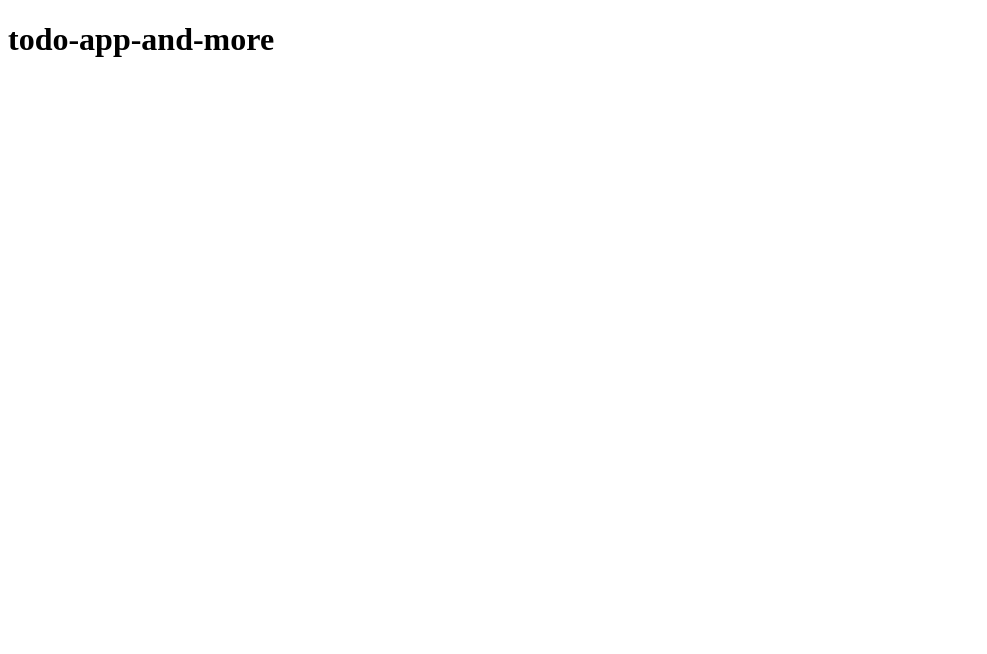
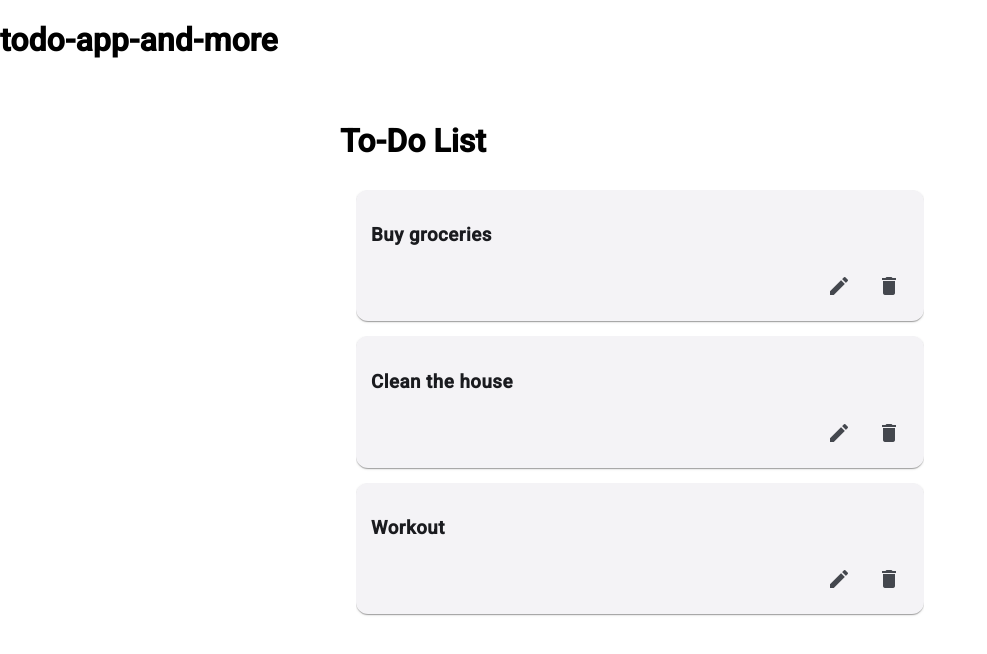
Before and after one commit to Nancy214/ToDo-App-And-More, an Angular app: page / in a window 1280 px wide. Shown: the top 654 px of the page, without its empty margins (0-987 px from the left). Built offline with nearby package versions, Linux system fonts and the light colour scheme.

Commit message:
basic to do with edit and delete

```diff
--- a/angular.json
+++ b/angular.json
@@ -32,6 +32,7 @@
               }
             ],
             "styles": [
+              "@angular/material/prebuilt-themes/azure-blue.css",
               "src/styles.scss"
             ],
             "scripts": []
@@ -91,6 +92,7 @@
               }
             ],
             "styles": [
+              "@angular/material/prebuilt-themes/azure-blue.css",
               "src/styles.scss"
             ],
             "scripts": []
--- a/package.json
+++ b/package.json
@@ -11,10 +11,12 @@
   "private": true,
   "dependencies": {
     "@angular/animations": "^19.0.0",
+    "@angular/cdk": "^19.0.5",
     "@angular/common": "^19.0.0",
     "@angular/compiler": "^19.0.0",
     "@angular/core": "^19.0.0",
-    "@angular/forms": "^19.0.0",
+    "@angular/forms": "^19.0.6",
+    "@angular/material": "^19.0.5",
     "@angular/platform-browser": "^19.0.0",
     "@angular/platform-browser-dynamic": "^19.0.0",
     "@angular/router": "^19.0.0",
--- a/src/app/app.component.html
+++ b/src/app/app.component.html
@@ -1 +1,2 @@
 <h1>{{ title }}</h1>
+<app-todo-list></app-todo-list>
--- a/src/app/app.component.ts
+++ b/src/app/app.component.ts
@@ -1,9 +1,10 @@
 import { Component } from '@angular/core';
-import { RouterOutlet } from '@angular/router';
+// import { RouterOutlet } from '@angular/router';
+import { TodoListComponent } from './todo-list/todo-list.component';
 
 @Component({
   selector: 'app-root',
-  imports: [],
+  imports: [TodoListComponent],
   templateUrl: './app.component.html',
   styleUrl: './app.component.scss',
 })
--- a/src/app/app.config.ts
+++ b/src/app/app.config.ts
@@ -2,7 +2,8 @@ import { ApplicationConfig, provideZoneChangeDetection } from '@angular/core';
 import { provideRouter } from '@angular/router';
 
 import { routes } from './app.routes';
+import { provideAnimationsAsync } from '@angular/platform-browser/animations/async';
 
 export const appConfig: ApplicationConfig = {
-  providers: [provideZoneChangeDetection({ eventCoalescing: true }), provideRouter(routes)]
+  providers: [provideZoneChangeDetection({ eventCoalescing: true }), provideRouter(routes), provideAnimationsAsync()]
 };
--- /dev/null
+++ b/src/app/models/todo.ts
@@ -0,0 +1,4 @@
+export interface Todo {
+  id: number;
+  title: string;
+}
--- /dev/null
+++ b/src/app/todo-list/todo-list.component.html
@@ -0,0 +1,46 @@
+<div class="container">
+  <h1>To-Do List</h1>
+
+  <mat-list>
+    <mat-list-item *ngFor="let todo of todos" style="height: auto;">
+      <mat-card>
+        <!-- View Mode -->
+        <div *ngIf="editingToDoId !== todo.id" class="todo-view">
+          <h3>{{ todo.title }}</h3>
+          <div class="actions">
+            <button
+              mat-icon-button
+              color="primary"
+              (click)="startEditing(todo.id)"
+            >
+              <mat-icon>edit</mat-icon>
+            </button>
+            <button mat-icon-button color="warn" (click)="deleteTodo(todo.id)">
+              <mat-icon>delete</mat-icon>
+            </button>
+          </div>
+        </div>
+
+        <!-- Edit Mode -->
+        <div *ngIf="editingToDoId === todo.id" class="todo-edit">
+          <mat-form-field>
+            <mat-label>Title</mat-label>
+            <input matInput #titleInput [(ngModel)]="todo.title" />
+          </mat-form-field>
+          <div class="actions">
+            <button
+              mat-button
+              color="primary"
+              (click)="saveEdit(todo.id, titleInput.value)"
+            >
+              Save
+            </button>
+            <button mat-button color="warn" (click)="cancelEdit()">
+              Cancel
+            </button>
+          </div>
+        </div>
+      </mat-card>
+    </mat-list-item>
+  </mat-list>
+</div>
--- /dev/null
+++ b/src/app/todo-list/todo-list.component.scss
@@ -0,0 +1,21 @@
+.container {
+  max-width: 600px;
+  margin: 0 auto;
+  padding: 20px;
+}
+
+mat-card {
+  margin-bottom: 15px;
+  padding: 15px;
+}
+
+mat-form-field {
+  width: 100%;
+  margin-bottom: 10px;
+}
+
+.actions {
+  display: flex;
+  justify-content: flex-end;
+  gap: 10px;
+}
--- /dev/null
+++ b/src/app/todo-list/todo-list.component.ts
@@ -0,0 +1,75 @@
+import { Component } from '@angular/core';
+import { NgModule } from '@angular/core';
+
+import { FormsModule, ReactiveFormsModule } from '@angular/forms';
+
+import { MatButtonModule } from '@angular/material/button';
+import { MatIconModule } from '@angular/material/icon';
+import { MatInputModule } from '@angular/material/input';
+import { MatListModule } from '@angular/material/list';
+import { MatCardModule } from '@angular/material/card';
+import { MatSnackBarModule } from '@angular/material/snack-bar';
+import { CommonModule } from '@angular/common';
+import { Todo } from '../models/todo';
+import { MatSnackBar } from '@angular/material/snack-bar';
+
+@Component({
+  selector: 'app-todo-list',
+  imports: [
+    CommonModule,
+    FormsModule,
+    ReactiveFormsModule,
+    MatButtonModule,
+    MatIconModule,
+    MatInputModule,
+    MatListModule,
+    MatCardModule,
+    MatSnackBarModule,
+  ],
+  templateUrl: './todo-list.component.html',
+  styleUrl: './todo-list.component.scss',
+})
+export class TodoListComponent {
+  todos: Todo[] = [
+    { id: 1, title: 'Buy groceries' },
+    { id: 2, title: 'Clean the house' },
+    { id: 3, title: 'Workout' },
+  ];
+
+  editingToDoId: number | boolean = false;
+
+  constructor(private snackbar: MatSnackBar) {}
+
+  startEditing(todoId: number): void {
+    this.editingToDoId = todoId;
+  }
+
+  saveEdit(todoId: number, updatedTitle: string): void {
+    const todo = this.todos.find((t) => t.id === todoId);
+    if (!todo) return;
+
+    if (!updatedTitle.trim()) {
+      this.snackbar.open('Title cannot be empty.', 'Close', {
+        duration: 3000,
+      });
+      return;
+    }
+
+    todo.title = updatedTitle;
+    this.editingToDoId = false;
+    this.snackbar.open('Todo updated successfully!', 'Close', {
+      duration: 3000,
+    });
+  }
+
+  cancelEdit(): void {
+    this.editingToDoId = false;
+  }
+
+  deleteTodo(todoId: number): void {
+    this.todos = this.todos.filter((todo) => todo.id !== todoId);
+    this.snackbar.open('Todo deleted successfully!', 'Close', {
+      duration: 3000,
+    });
+  }
+}
--- a/src/index.html
+++ b/src/index.html
@@ -6,8 +6,10 @@
   <base href="/">
   <meta name="viewport" content="width=device-width, initial-scale=1">
   <link rel="icon" type="image/x-icon" href="favicon.ico">
+  <link href="https://fonts.googleapis.com/css2?family=Roboto:wght@300;400;500&display=swap" rel="stylesheet">
+  <link href="https://fonts.googleapis.com/icon?family=Material+Icons" rel="stylesheet">
 </head>
-<body>
+<body class="mat-typography">
   <app-root></app-root>
 </body>
 </html>
--- a/src/styles.scss
+++ b/src/styles.scss
@@ -1 +1,4 @@
 /* You can add global styles to this file, and also import other style files */
+
+html, body { height: 100%; }
+body { margin: 0; font-family: Roboto, "Helvetica Neue", sans-serif; }
```
Also changed, not shown: 2 other files (tests, documents, lock files or other folders).
